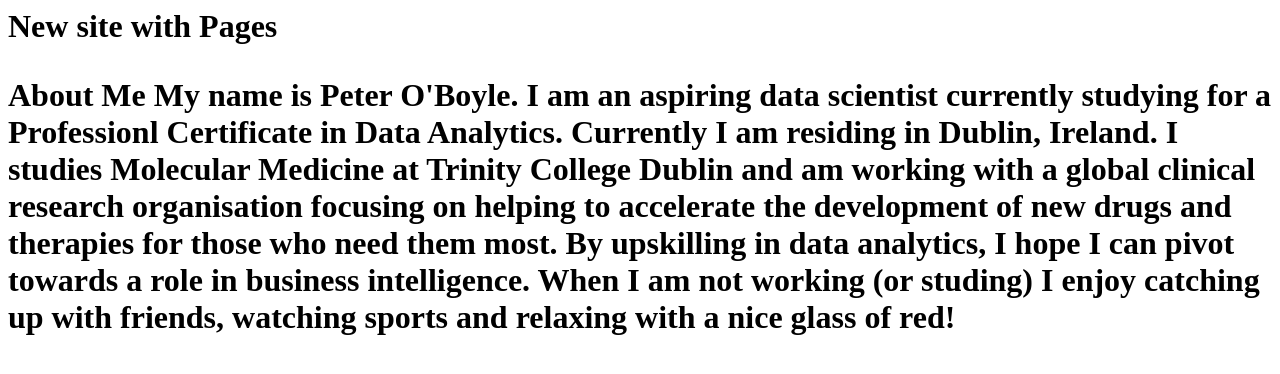
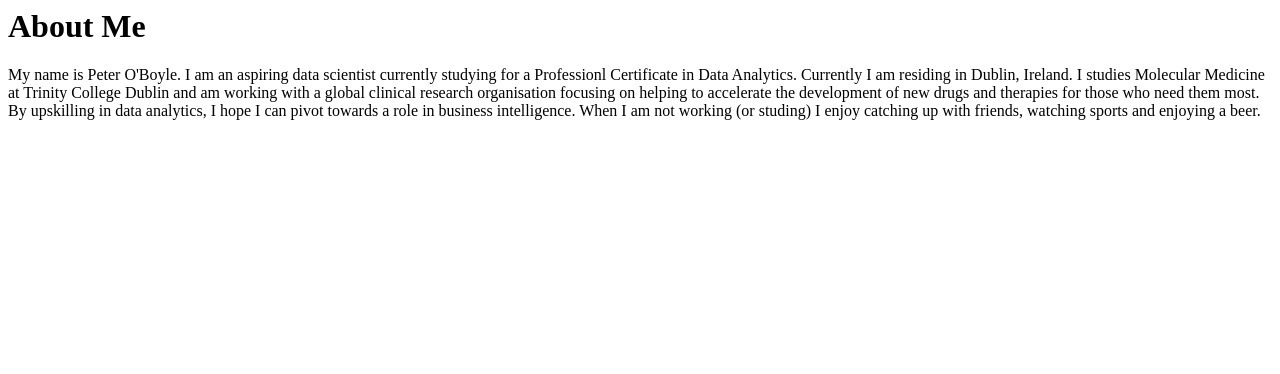
Before and after one commit to oboylepm/Module23_Interactive-Site, a plain HTML site: page index.html in a window 1280 px wide. Drawn offline with Linux system fonts and the light colour scheme.

Commit message:
Update index.html

```diff
--- a/index.html
+++ b/index.html
@@ -1,10 +1,9 @@
-<h1>New site with Pages
+<h1>About Me</h1>
 
-<p>About Me
-My name is Peter O'Boyle. I am an aspiring data scientist currently studying for a Professionl Certificate in Data Analytics.
+<p>My name is Peter O'Boyle. I am an aspiring data scientist currently studying for a Professionl Certificate in Data Analytics.
 
 Currently I am residing in Dublin, Ireland. I studies Molecular Medicine at Trinity College Dublin and am working with a global clinical research organisation focusing on helping to accelerate the development of new drugs and therapies for those who need them most.
 
 By upskilling in data analytics, I hope I can pivot towards a role in business intelligence.
 
-When I am not working (or studing) I enjoy catching up with friends, watching sports and relaxing with a nice glass of red!</p>
+When I am not working (or studing) I enjoy catching up with friends, watching sports and enjoying a beer.</p>
```
